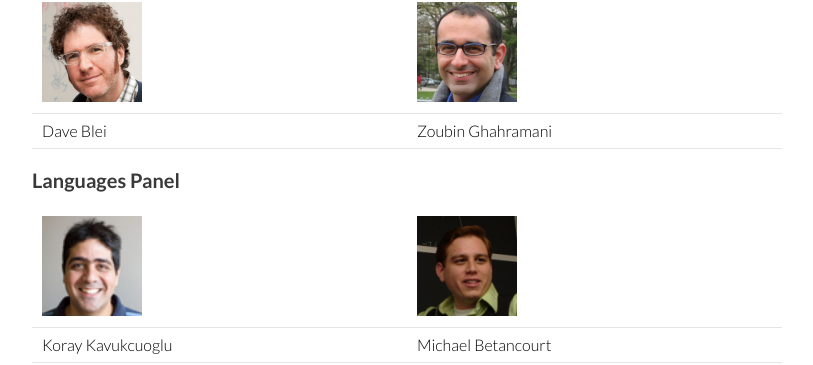
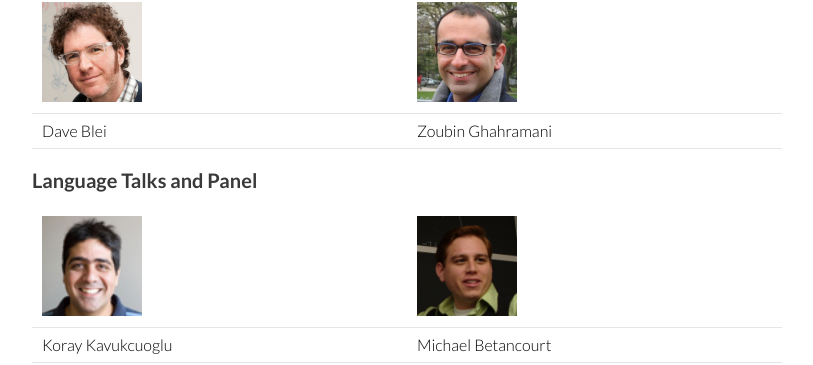
Before and after one commit to blackboxworkshop/blackboxworkshop.github.io, a Jekyll site: the page built from index.md, in a window 1280 px wide and 900 px high, scrolled down 988 px. Shown: the part 92-457 px from the top of the window, without its empty margins (233-1046 px from the left). Built offline with Jekyll 4.4.1, drawn with Linux system fonts in a browser that asks for light colours; Markdown is read by kramdown in place of the engine named in the settings.

Commit message:
Update index.md

```diff
--- a/index.md
+++ b/index.md
@@ -55,7 +55,7 @@ title: Black Box Learning and Inference
 </tr>
 </table>
 
-## Languages Panel
+## Language Talks and Panel
 <table>
 <tr>
 <td width="50%"><img src="{{site.baseurl}}/images/kavukcuoglu.jpg" width="100px" align="bottom"></td>
```
